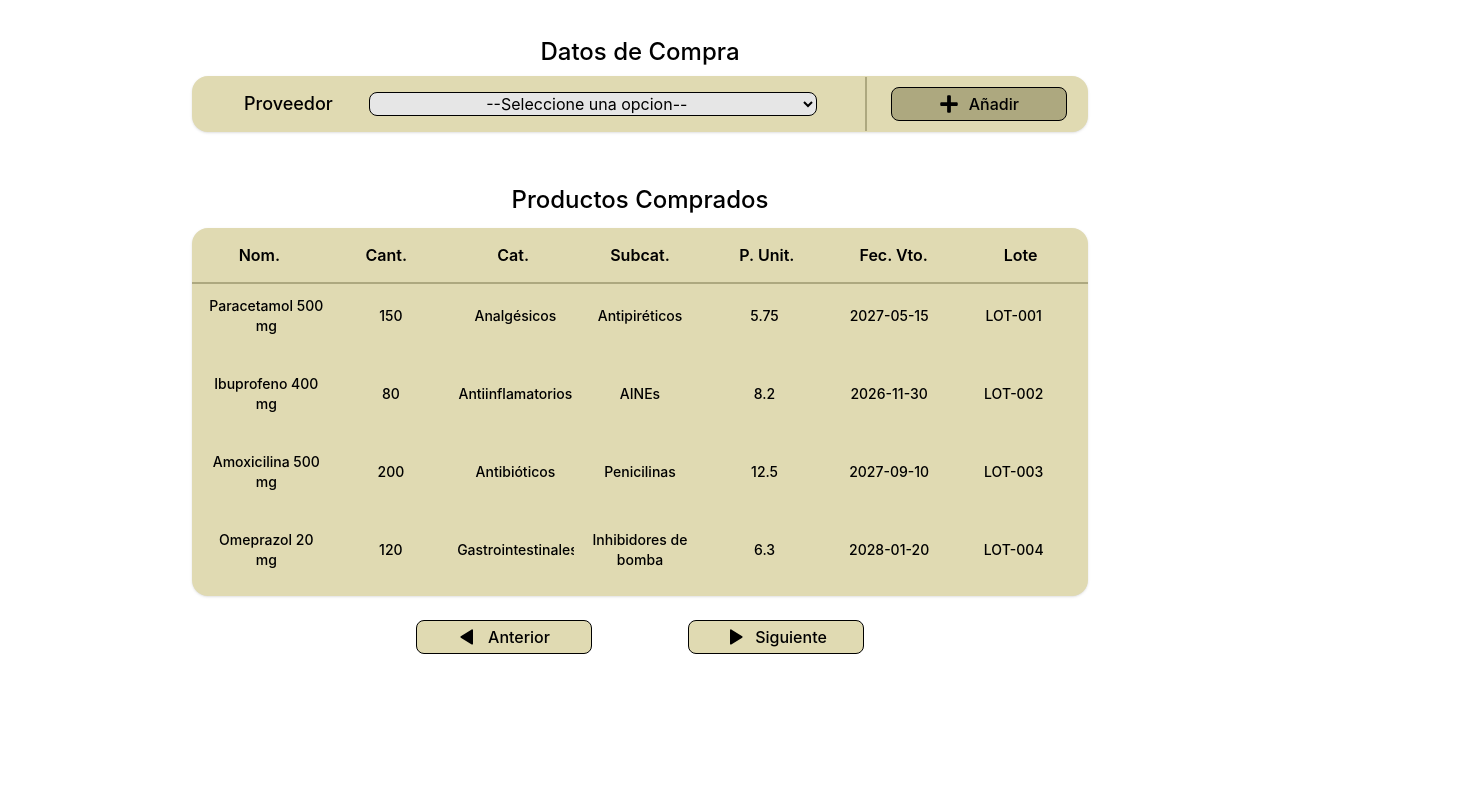
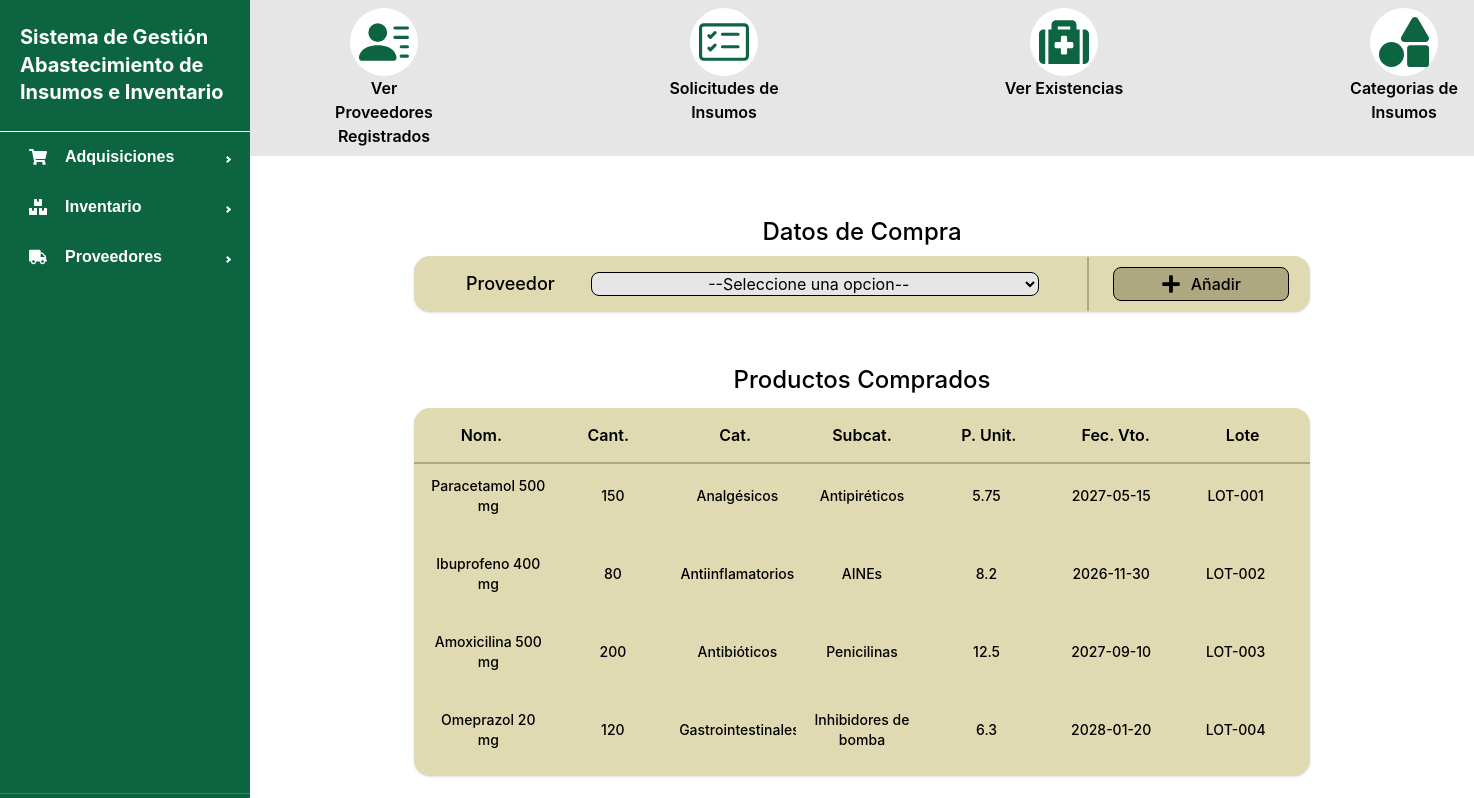
Before and after one commit to gg1700/Sistema-Farmacias-Independientes-Frontend, a React (Vite) app: page /test in a window 1280 px wide. Shown: the top 798 px of the page, 1474 px wide, since content can reach past the window. Built offline with nearby package versions, Linux system fonts and the light colour scheme.

Commit message:
feat: implement Help page component and update routing

```diff
--- a/src/components/layouts/Sidebar.tsx
+++ b/src/components/layouts/Sidebar.tsx
@@ -2,7 +2,7 @@ import { useState } from 'react';
 import { Link } from 'react-router-dom';
 import { Sidebar, Menu, MenuItem, SubMenu } from 'react-pro-sidebar';
 import { FaShoppingCart, FaBoxes, FaTruck, FaQuestionCircle } from 'react-icons/fa';
-import { FaXmark, FaCircleXmark } from 'react-icons/fa6';
+import { FaXmark } from 'react-icons/fa6';
 
 const styles = {
     container: "font-second",
--- a/src/routes/Index.routes.tsx
+++ b/src/routes/Index.routes.tsx
@@ -1,6 +1,6 @@
 import { Routes, Route } from "react-router-dom";
 import Layout from "../components/layouts/Layout";
-import Help from "../pages/helpPage"
+import Help from "../pages/HelpPage"
 import MainMenu from "../pages/MainMenu";
 import SupplierManagment from "../pages/SupplierManagment";
 import SupplyRequestsManagment from "../pages/SupplyRequestsManagement";
@@ -10,13 +10,14 @@ import Test from "../pages/Test";
 function RouterPage() {
   return (
     <Routes>
-      <Route path="/" element={<Layout />}/>
-      <Route path="/help" element={<Help />}/>
-      <Route path="/menu" element={<MainMenu />}/>
-      <Route path="/suppliers" element={<SupplierManagment />}/>
-      <Route path="/supply-requests" element={<SupplyRequestsManagment />}/>
-      <Route path="/supply-categories" element={<SupplyCategoryManagment />}/>
-      <Route path="/test" element={<Test />}/>
+      <Route path="/" element={<Layout />}>
+        <Route path="help" element={<Help />}/>
+        <Route path="menu" element={<MainMenu />}/>
+        <Route path="/suppliers" element={<SupplierManagment />}/>
+        <Route path="/supply-requests" element={<SupplyRequestsManagment />}/>
+        <Route path="/supply-categories" element={<SupplyCategoryManagment />}/>
+        <Route path="/test" element={<Test />}/>
+      </Route>
     </Routes>
   );
 }
```
Also changed, not shown: src/pages/HelpPage.tsx (renamed from src/pages/helpPage.tsx).
